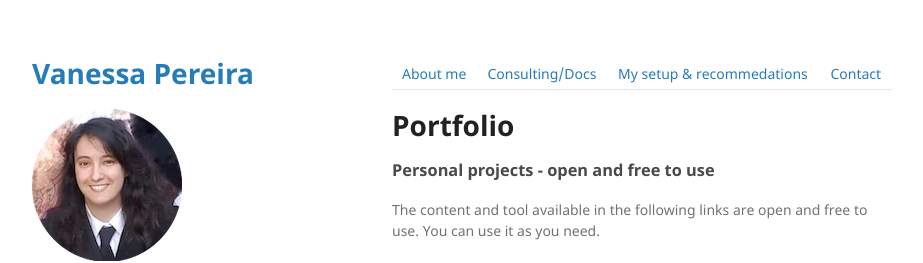
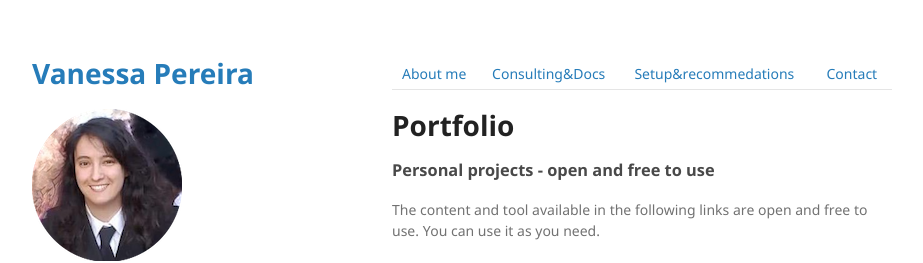
Before and after one commit to vanessa-pereira/vanessa-pereira.github.io, a Jekyll site: the page built from index.md, in a window 1280 px wide and 900 px high. Shown: the top 263 px of the window, without its empty margins (178-1101 px from the left). Built offline with Jekyll 4.4.1, drawn with Linux system fonts in a browser that asks for light colours.

```diff
--- a/index.md
+++ b/index.md
@@ -3,7 +3,7 @@ layout: default
 ---
 
 
-| [About me](./about_me.html) | [Consulting/Docs](./certs.html) | [My setup & recommedations](./recommend.html) | [Contact](./contact.html)|
+|[About me](./about_me.html)|[Consulting&Docs](./certs.html)|[Setup&recommedations](./recommend.html)|[Contact](./contact.html)|
 
 
 # Portfolio
```
